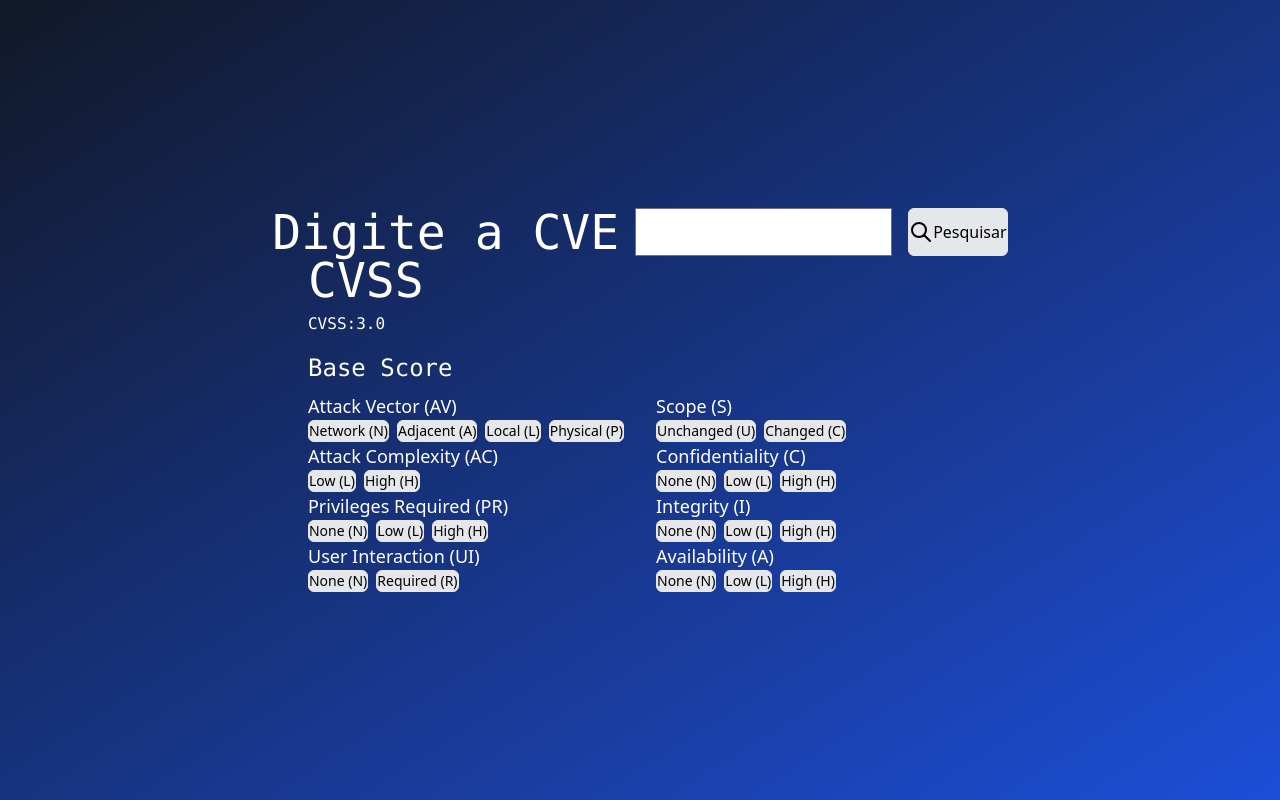
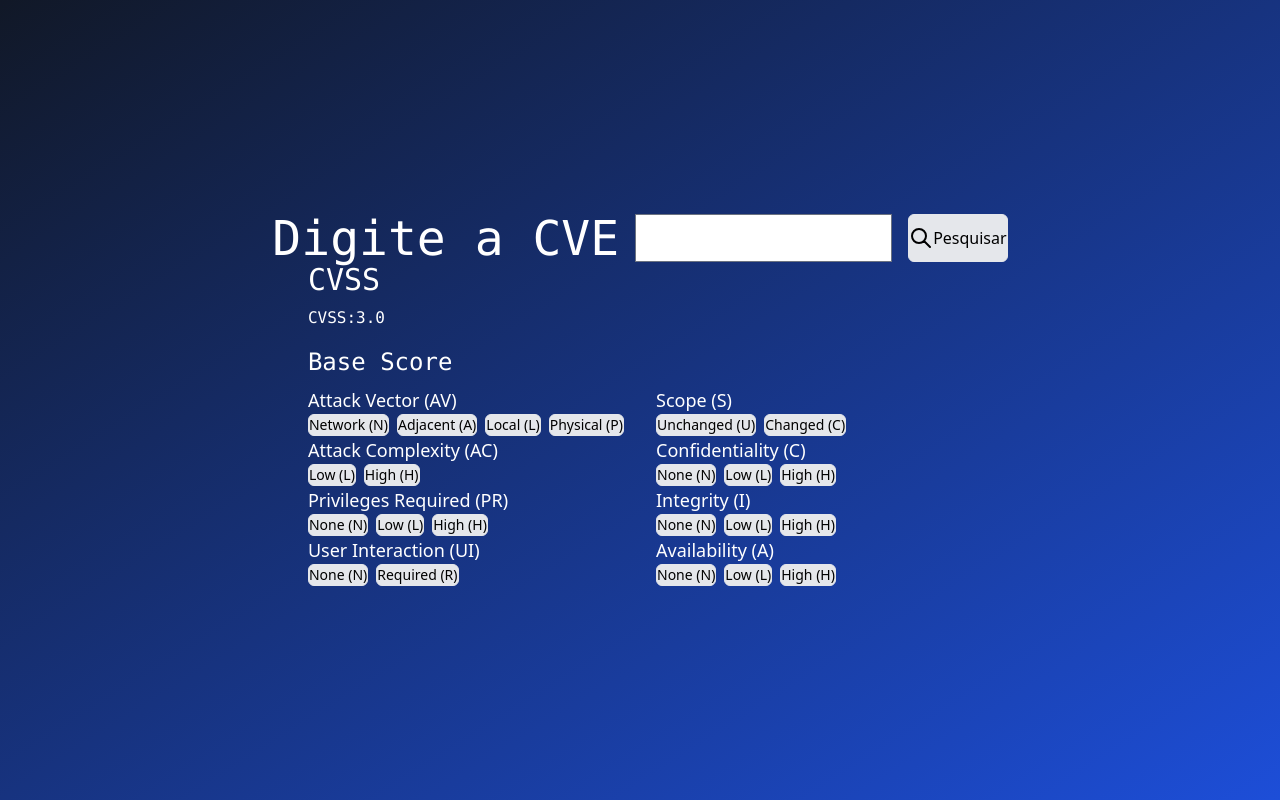
Before and after one commit to luanlazz/security-app, a React app in the folder frontend/: page / in a window 1280 px wide. Built offline with nearby package versions, Linux system fonts and the light colour scheme.

Commit message:
Refactor to encapsulate CVSS buttons

```diff
--- a/frontend/package.json
+++ b/frontend/package.json
@@ -59,6 +59,7 @@
 	},
 	"dependencies": {
 		"axios": "^0.21.1",
+		"prop-types": "^15.7.2",
 		"react": "^16.13.1",
 		"react-dom": "^16.13.1",
 		"react-router-dom": "^5.2.0"
--- /dev/null
+++ b/frontend/src/components/cvss/cvssComponent.jsx
@@ -0,0 +1,41 @@
+import React from 'react'
+import PropTypes from 'prop-types'
+
+const CVSSComponent = ({ cvss, setCvss, name, value, label }) => {
+	const handleCVSS = (event) => {
+		const split = event.target.id.split('_')
+
+		setCvss((old) => ({
+			...old,
+			[split[0]]: split[1]
+		}))
+	}
+
+	return (
+		<>
+			<input id={`${name}_${value}`} type='radio' name={name} value={value} />
+			<div
+				id={`${name}_${value}_label`}
+				htmlFor={`${name}_${value}`}
+				className={'w-2/1 flex items-center justify-center rounded-md border border-gray-200 bg-gray-200 text-black hover:bg-gray-300 '.concat(
+					cvss[name] === value ? 'text-red-700' : 'text-black'
+				)}
+				onClick={handleCVSS}
+				onKeyDown={handleCVSS}
+				role='button'
+				tabIndex='0'
+			>
+				{label} ({value})
+			</div>
+		</>
+	)
+}
+CVSSComponent.propTypes = {
+	cvss: PropTypes.objectOf(PropTypes.object).isRequired,
+	setCvss: PropTypes.func.isRequired,
+	name: PropTypes.string.isRequired,
+	value: PropTypes.string.isRequired,
+	label: PropTypes.string.isRequired
+}
+
+export default CVSSComponent
--- a/frontend/src/components/home/Home.jsx
+++ b/frontend/src/components/home/Home.jsx
@@ -1,4 +1,5 @@
 import React, { useEffect, useState } from 'react'
+import CVSSComponent from '../cvss/cvssComponent'
 import api from '../../services/api'
 
 import './style.scss'
@@ -31,21 +32,11 @@ const Home = () => {
 
 	const handleCVSS = (event) => {
 		const split = event.target.id.split('_')
-		const atribute = split[0]
-		const value = split[1]
 
 		setCvss((old) => ({
 			...old,
-			[atribute]: value
+			[split[0]]: split[1]
 		}))
-	}
-
-	const isSelected = (event) => {
-		console.log(`event`, event.target)
-		const split = event.target.id.split('_')
-		const value = split[1]
-
-		return cvss.AV.toString() === value
 	}
 
 	const getCveData = async (e) => {
@@ -59,6 +50,14 @@ const Home = () => {
 			setFetching(false)
 
 			setCveData(res.data)
+
+			res.data.cvssVector
+				.toString()
+				.split('/')
+				.forEach((element) => {
+					const split = element.split(':')
+					setCvss((old) => ({ ...old, [split[0]]: split[1] }))
+				})
 		} catch (error) {
 			setErrorMessage(error.response.data.error)
 			setFetching(false)
@@ -118,7 +117,7 @@ const Home = () => {
 							<ul className='flex flex-col list-disc pl-10'>
 								{cveData.references.slice(0, cveData.references.length / 2 + 1).map((link) => {
 									return (
-										<li>
+										<li key={`item-${link}`}>
 											<a href={link} target='_blank' rel='noreferrer'>
 												{link}
 											</a>
@@ -129,7 +128,7 @@ const Home = () => {
 							<ul className='flex flex-col list-disc pl-10'>
 								{cveData.references.slice(cveData.references.length / 2 + 1).map((link) => {
 									return (
-										<li>
+										<li key={`item-${link}`}>
 											<a href={link} target='_blank' rel='noreferrer'>
 												{link}
 											</a>
@@ -142,8 +141,8 @@ const Home = () => {
 				</div>
 			)}
 
-			<div className=''>
-				<div className='font-mono text-5xl'>CVSS</div>
+			<div className='flex flex-col'>
+				<div className='font-mono text-3xl'>CVSS</div>
 				<div className='font-mono py-2 text-1xl'>{cvssVector}</div>
 
 				<div className='font-mono py-2 text-2xl'>Base Score</div>
@@ -153,65 +152,10 @@ const Home = () => {
 							<div className='text-lg'>Attack Vector (AV)</div>
 
 							<div className='flex gap-2 flex-row text-sm'>
-								<input id='AV_N' type='radio' name='AV' value='N' />
-								<div
-									id='AV_N_label'
-									htmlFor='AV_N'
-									className={'w-2/1 flex items-center justify-center rounded-md border border-gray-200 bg-gray-200 text-black hover:bg-gray-300 '.concat(
-										cvss.AV === 'N' ? 'text-red-700' : 'text-black'
-									)}
-									onClick={handleCVSS}
-									onKeyDown={handleCVSS}
-									role='button'
-									tabIndex='0'
-								>
-									Network (N)
-								</div>
-
-								<input id='AV_A' type='radio' name='AV' value='A' />
-								<div
-									id='AV_A_label'
-									htmlFor='AV_A'
-									className={'w-2/1 flex items-center justify-center rounded-md border border-gray-200 bg-gray-200 text-black hover:bg-gray-300 '.concat(
-										cvss.AV === 'A' ? ' text-red-700 ' : ' text-black '
-									)}
-									onClick={handleCVSS}
-									onKeyDown={handleCVSS}
-									role='button'
-									tabIndex='0'
-								>
-									Adjacent (A)
-								</div>
-
-								<input id='AV_L' type='radio' name='AV' value='L' />
-								<div
-									id='AV_L_label'
-									htmlFor='AV_L'
-									className={'w-2/1 flex items-center justify-center rounded-md border border-gray-200 bg-gray-200 text-black hover:bg-gray-300 '.concat(
-										cvss.AV === 'L' ? ' text-red-700 ' : ' text-black '
-									)}
-									onClick={handleCVSS}
-									onKeyDown={handleCVSS}
-									role='button'
-									tabIndex='0'
-								>
-									Local (L)
-								</div>
-
-								<input id='AV_P' type='radio' name='AV' value='P' />
-								<div
-									id='AV_P_label'
-									htmlFor='AV_P'
-									className={'w-2/1 flex items-center justify-center rounded-md border border-gray-200 bg-gray-200 text-black hover:bg-gray-300 '.concat(
-										cvss.AV === 'P' ? ' text-red-700 ' : ' text-black '
-									)}
-									onClick={handleCVSS}
-									onKeyDown={handleCVSS}
-									role='button'
-									tabIndex='0'
-								>
-									Physical (P)
-								</div>
+								<CVSSComponent cvss={cvss} setCvss={setCvss} name='AV' value='N' label='Network' />
+								<CVSSComponent cvss={cvss} setCvss={setCvss} name='AV' value='A' label='Adjacent' />
+								<CVSSComponent cvss={cvss} setCvss={setCvss} name='AV' value='L' label='Local' />
+								<CVSSComponent cvss={cvss} setCvss={setCvss} name='AV' value='P' label='Physical' />
 							</div>
 						</div>
 
```
Also changed, not shown: 1 other file (tests, documents, lock files or other folders).
